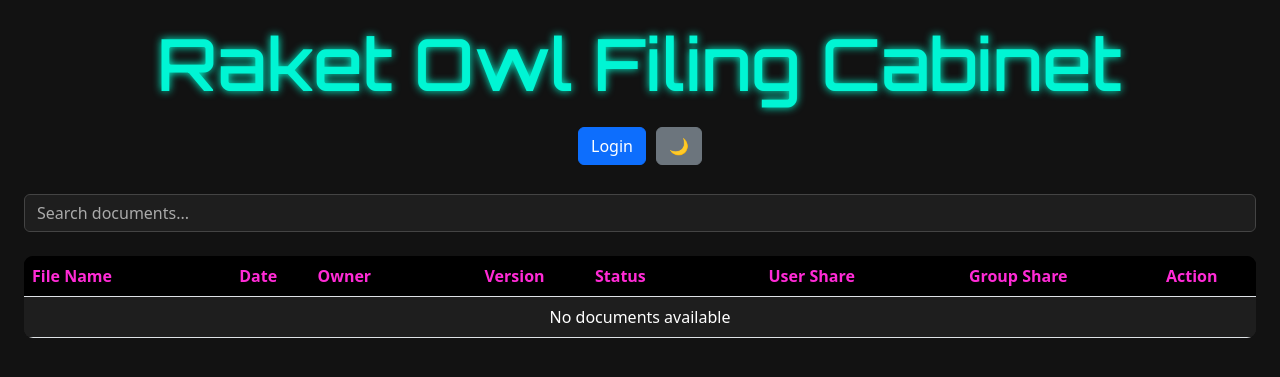
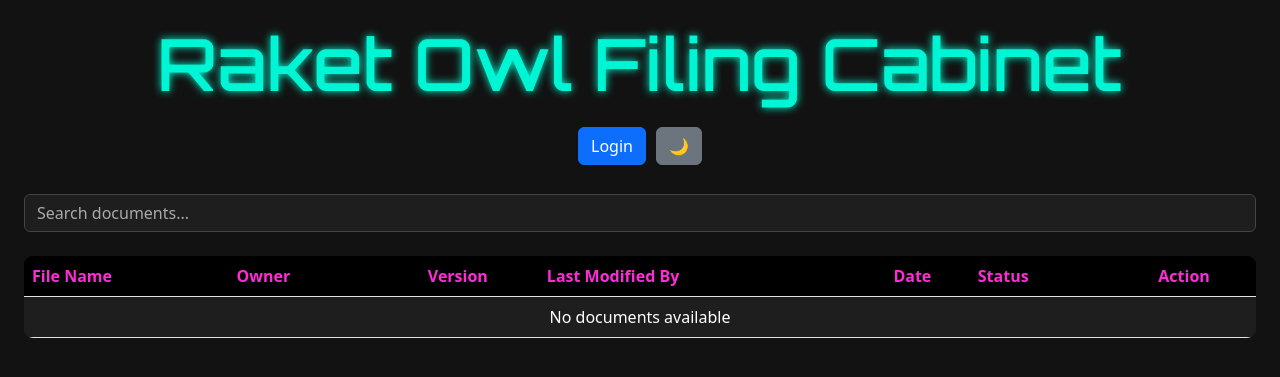
Before and after one commit to raketqueen/raketowl, a Flask app: template app/templates/index.html in a window 1280 px wide. Shown: the top 377 px of the page. Run offline with Flask 3, Linux system fonts and the light colour scheme; the template is opened without the code that fills it, so the values that code supplies are empty; parts of the project's set-up code (start-up, migrations or seed data) failed here and were passed over.

Commit message:
Update: Added last modified by column and tidy up the public page

```diff
--- a/app/app.py
+++ b/app/app.py
@@ -88,6 +88,9 @@ def index():
                     d.is_public,
                     d.updated_at,
                     u.username,
+                    (SELECT username FROM activity_logs
+                     WHERE action = 'UPLOAD' AND details LIKE CONCAT('%%', d.filename, '%%')
+                     ORDER BY id DESC LIMIT 1) AS last_editor,
                     MAX(
                         CASE
                             WHEN ds.shared_with_user_id = %s THEN ds.permission
@@ -109,10 +112,11 @@ def index():
                     AND ug.user_id = %s
 
                 WHERE
-                    d.owner_id = %s
+                    (d.owner_id = %s
                     OR d.is_public = 1
                     OR ds.shared_with_user_id = %s
-                    OR ug.user_id = %s
+                    OR ug.user_id = %s)
+                    AND d.filename LIKE %s
 
                 GROUP BY
                     d.id,
@@ -143,6 +147,9 @@ def index():
                     d.is_public,
                     d.updated_at,
                     u.username,
+                    (SELECT username FROM activity_logs
+                     WHERE action = 'UPLOAD' AND details LIKE CONCAT('%%', d.filename, '%%')
+                     ORDER BY id DESC LIMIT 1) AS last_editor,
                     MAX(
                         CASE
                             WHEN ds.shared_with_user_id = %s THEN ds.permission
@@ -169,7 +176,14 @@ def index():
                     OR ds.shared_with_user_id = %s
                     OR ug.user_id = %s
 
-                GROUP BY d.id
+                GROUP BY
+                    d.id,
+                    d.filename,
+                    d.version,
+                    d.owner_id,
+                    d.is_public,
+                    d.updated_at,
+                    u.username
                 """,
                 (
                     session['user_id'],  # CASE (direct share priority)
@@ -183,7 +197,17 @@ def index():
         # Public view only
         if search:
             cursor.execute(
-                """SELECT documents.id, documents.filename, documents.version, documents.owner_id, documents.is_public, documents.updated_at, users.username
+                """SELECT
+                    documents.id,
+                    documents.filename,
+                    documents.version,
+                    documents.owner_id,
+                    documents.is_public,
+                    documents.updated_at,
+                    users.username,
+                    (SELECT username FROM activity_logs
+                     WHERE action = 'UPLOAD' AND details LIKE CONCAT('%%', documents.filename, '%%')
+                     ORDER BY id DESC LIMIT 1) AS last_editor
                    FROM documents
                    JOIN users ON documents.owner_id = users.id
                    WHERE documents.is_public = 1 AND documents.filename LIKE %s""",
@@ -191,7 +215,17 @@ def index():
             )
         else:
             cursor.execute(
-                """SELECT documents.id, documents.filename, documents.version, documents.owner_id, documents.is_public, documents.updated_at, users.username
+                """SELECT
+                    documents.id,
+                    documents.filename,
+                    documents.version,
+                    documents.owner_id,
+                    documents.is_public,
+                    documents.updated_at,
+                    users.username,
+                    (SELECT username FROM activity_logs
+                     WHERE action = 'UPLOAD' AND details LIKE CONCAT('%%', documents.filename, '%%')
+                     ORDER BY id DESC LIMIT 1) AS last_editor
                    FROM documents
                    JOIN users ON documents.owner_id = users.id
                    WHERE documents.is_public = 1"""
--- a/app/templates/index.html
+++ b/app/templates/index.html
@@ -283,12 +283,15 @@
             <thead>
                 <tr>
                     <th>File Name</th>
-                    <th class="text-center">Date</th>
 					<th>Owner</th>
 					<th class="text-center">Version</th>
+					<th>Last Modified By</th>
+					<th class="text-center">Date</th>
 					<th>Status</th>
+					{% if session.get('user_id') %}
 						<th class="text-center">User Share</th>
 						<th class="text-center">Group Share</th>
+					{% endif %}
 					<th class="text-center">Action</th>
                 </tr>
             </thead>
@@ -297,9 +300,10 @@
         	    {% for doc in documents %}
         	    <tr>
             		<td>{{ doc.filename }}</td>
-            		<td class="text-center">{{ doc.updated_at }}</td>
 					<td>{{ doc.username }}</td>
 					<td class="text-center">{{ doc.version }}</td>
+					<td>{{ doc.last_editor if doc.last_editor else 'Original' }}</td>
+					<td class="text-center">{{ doc.updated_at }}</td>
 
 					<td>
 							{% if doc.is_public %}
@@ -309,6 +313,7 @@
 							{% endif %}
 					</td>
 
+			{% if session.get('user_id') %}
 			<td>
 
     			<div class="d-flex flex-column gap-1">
@@ -424,6 +429,7 @@
 				</div>
 
 			</td>
+			{% endif %}
 
 			<td class="text-center">
     			<div class="d-flex justify-content-center align-items-center gap-2 flex-nowrap">
@@ -465,7 +471,9 @@
         	    {% endfor %}
     		{% else %}
         	    <tr>
-            		<td colspan="8" class="center">No documents available</td>
+            		<td colspan="{{ 9 if session.get('user_id') else 7 }}" class="center">
+						No documents available
+					</td>
         	    </tr>
     		{% endif %}
 	    </tbody>
--- a/init.sql
+++ b/init.sql
@@ -35,6 +35,7 @@ CREATE TABLE IF NOT EXISTS documents (
     filename VARCHAR(255) NOT NULL,
     filepath VARCHAR(255) NOT NULL,
     owner_id INT NOT NULL,
+    last_modified_by INT,
     is_public BOOLEAN DEFAULT FALSE,
     version INT DEFAULT 1,
     created_at TIMESTAMP DEFAULT CURRENT_TIMESTAMP,
@@ -112,3 +113,4 @@ CREATE TABLE IF NOT EXISTS activity_logs (
 
 
 SET FOREIGN_KEY_CHECKS=1;
+ALTER TABLE documents ADD CONSTRAINT fk_last_modifier FOREIGN KEY (last_modified_by) REFERENCES users(id) ON SET NULL;
```
Also changed, not shown: README.md. Lines whose indentation alone changed are shown as unchanged.
